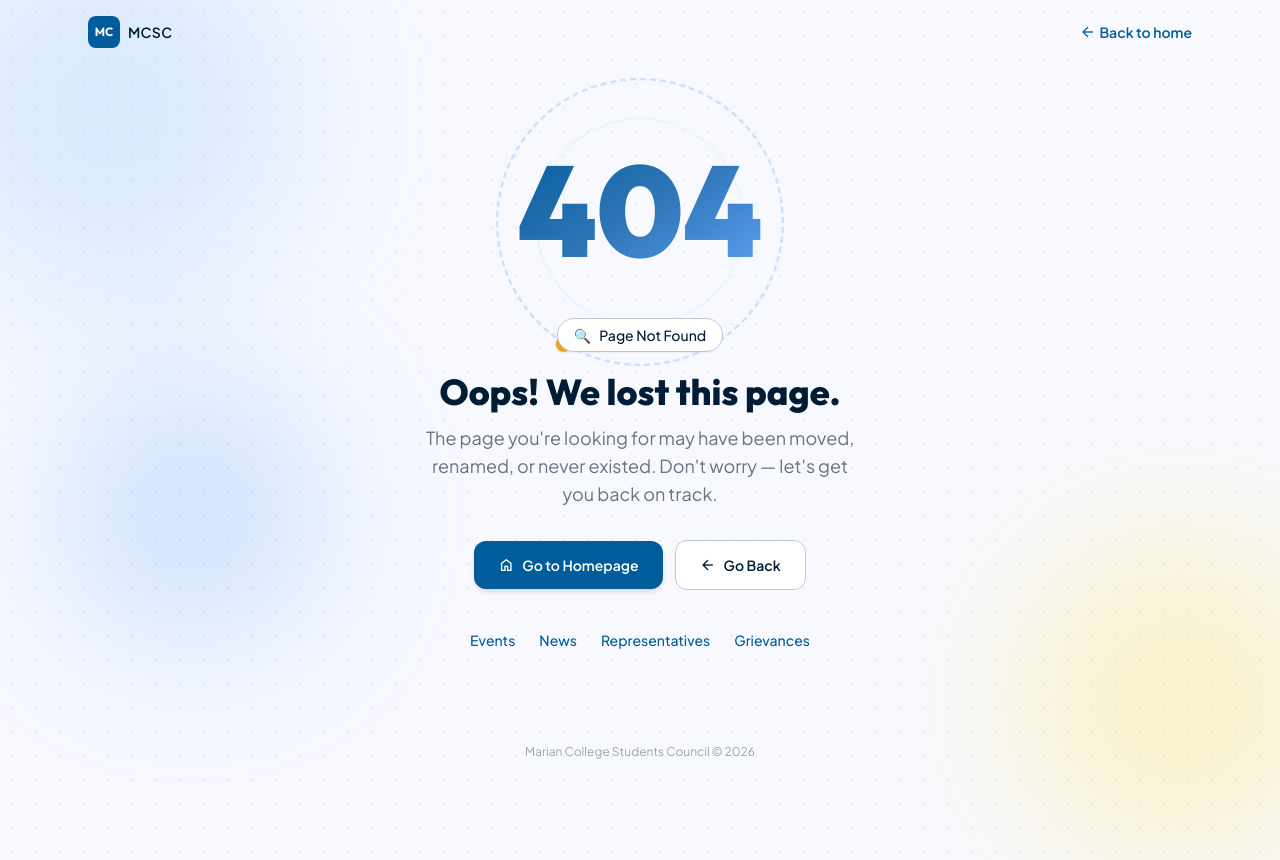
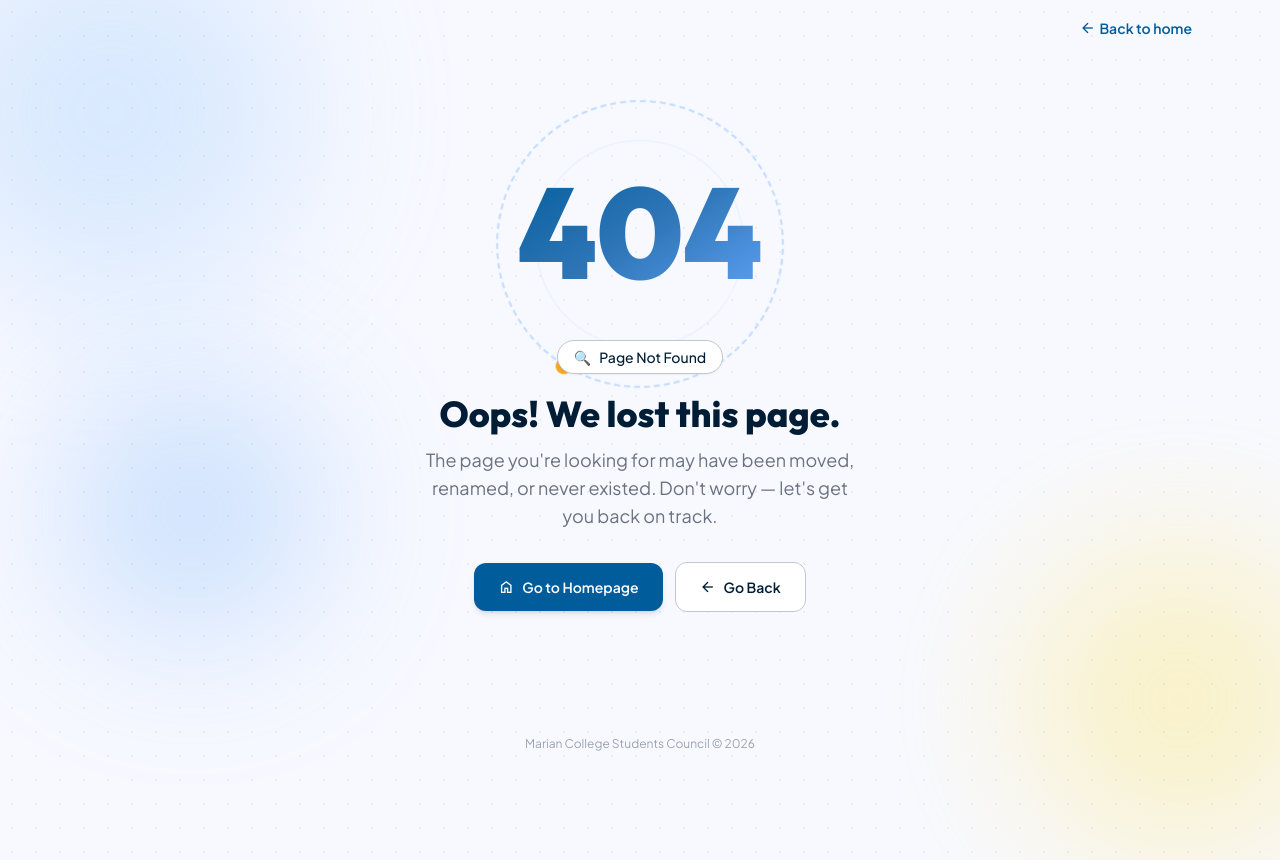
Before and after one commit to marian-labs/mcsc-django, a Django app: template templates/404.html in a window 1280 px wide; the page is wider, and only the part inside the window is pictured. Run offline with Django 4.2, Linux system fonts and the light colour scheme; the template is opened without the code that fills it, so the values that code supplies are empty; some libraries are stand-ins or nearby versions.

Commit message:
fix: clean up 404 page - remove brand from navbar and quick nav links

```diff
--- a/templates/404.html
+++ b/templates/404.html
@@ -125,13 +125,7 @@
     <div class="orb w-64 h-64 bg-blue-400 bottom-[20%] left-[5%]"></div>
 
     <!-- Minimal top bar -->
-    <nav class="relative z-10 flex items-center justify-between px-6 py-4 max-w-6xl mx-auto">
-        <a href="/" class="flex items-center gap-2">
-            <div class="w-8 h-8 rounded-lg bg-primary flex items-center justify-center">
-                <span class="text-white font-bold text-xs font-display">MC</span>
-            </div>
-            <span class="font-semibold text-on-surface text-sm tracking-wide">MCSC</span>
-        </a>
+    <nav class="relative z-10 flex items-center justify-end px-6 py-4 max-w-6xl mx-auto">
         <a href="/" class="text-sm text-primary font-semibold flex items-center gap-1 hover:gap-2 transition-all duration-200">
             <span class="material-symbols-outlined text-base">arrow_back</span>
             Back to home
@@ -194,13 +188,6 @@
             </a>
         </div>
 
-        <!-- Quick nav links -->
-        <div class="fade-in delay-4 mt-10 flex flex-wrap justify-center gap-x-6 gap-y-2 text-sm text-primary font-medium">
-            <a href="/events/" class="hover:underline underline-offset-4 transition-all">Events</a>
-            <a href="/news/" class="hover:underline underline-offset-4 transition-all">News</a>
-            <a href="/representatives/" class="hover:underline underline-offset-4 transition-all">Representatives</a>
-            <a href="/grievances/" class="hover:underline underline-offset-4 transition-all">Grievances</a>
-        </div>
     </main>
 
     <!-- Footer -->
```
